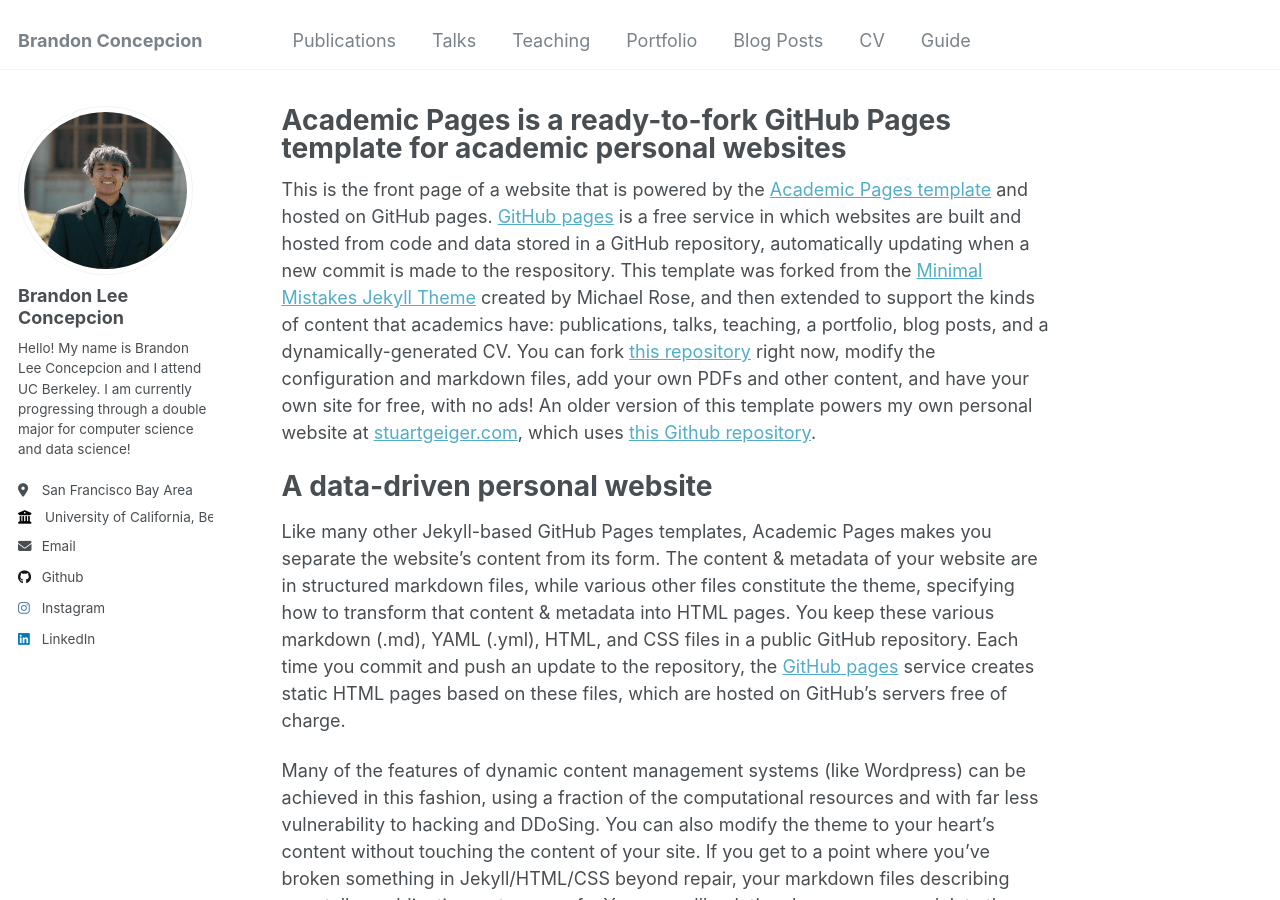
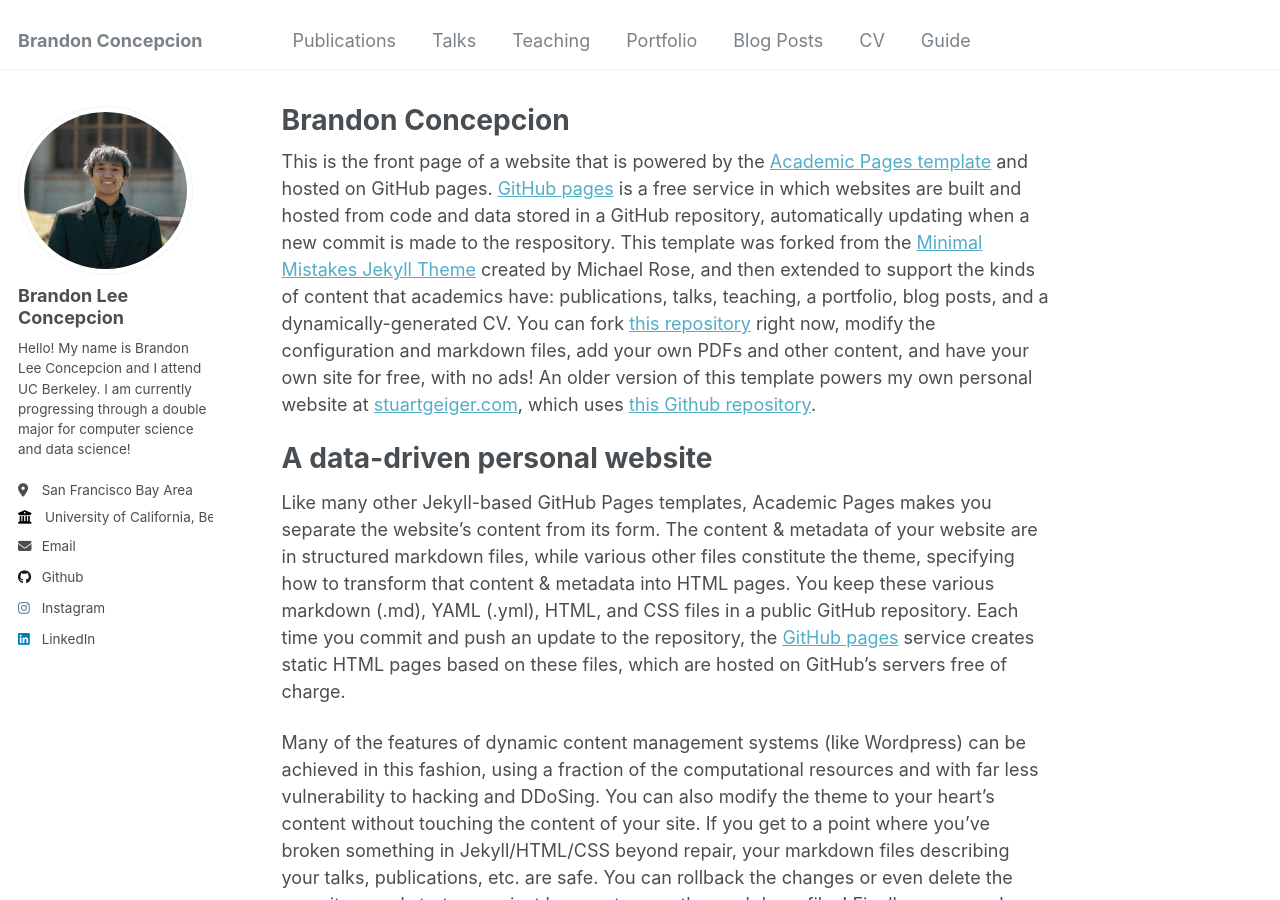
Before and after one commit to brandonconcepcion/brandonconcepcion.github.io, a Jekyll site: the page built from _pages/about.md, in a window 1280 px wide and 900 px high. Built offline with Jekyll 4.4.1, drawn with Linux system fonts in a browser that asks for light colours.

Commit message:
Changed favicon

```diff
--- a/_includes/head/custom.html
+++ b/_includes/head/custom.html
@@ -11,13 +11,13 @@
 <link rel="apple-touch-icon" sizes="144x144" href="{{ base_path }}/images/apple-touch-icon-144x144.png?v=M44lzPylqQ">
 <link rel="apple-touch-icon" sizes="152x152" href="{{ base_path }}/images/apple-touch-icon-152x152.png?v=M44lzPylqQ">
 <link rel="apple-touch-icon" sizes="180x180" href="{{ base_path }}/images/apple-touch-icon-180x180.png?v=M44lzPylqQ">
-<link rel="icon" type="image/png" href="{{ base_path }}/images/favicon-32x32.png?v=M44lzPylqQ" sizes="32x32">
+<link rel="icon" type="image/png" href="{{ base_path }}/images/favicon.ico" sizes="32x32">
 <link rel="icon" type="image/png" href="{{ base_path }}/images/android-chrome-192x192.png?v=M44lzPylqQ" sizes="192x192">
-<link rel="icon" type="image/png" href="{{ base_path }}/images/favicon-96x96.png?v=M44lzPylqQ" sizes="96x96">
-<link rel="icon" type="image/png" href="{{ base_path }}/images/favicon-16x16.png?v=M44lzPylqQ" sizes="16x16">
+<link rel="icon" type="image/png" href="{{ base_path }}/images/favicon.ico" sizes="96x96">
+<link rel="icon" type="image/png" href="{{ base_path }}/images/favicon.ico" sizes="16x16">
 <link rel="manifest" href="{{ base_path }}/images/manifest.json?v=M44lzPylqQ">
 <link rel="mask-icon" href="{{ base_path }}/images/safari-pinned-tab.svg?v=M44lzPylqQ" color="#000000">
-<link rel="shortcut icon" href="/images/favicon.ico?v=M44lzPylqQ">
+<link rel="shortcut icon" href="/images/favicon.ico">
 <meta name="msapplication-TileColor" content="#000000">
 <meta name="msapplication-TileImage" content="{{ base_path }}/images/mstile-144x144.png?v=M44lzPylqQ">
 <meta name="msapplication-config" content="{{ base_path }}/images/browserconfig.xml?v=M44lzPylqQ">
--- a/_pages/about.md
+++ b/_pages/about.md
@@ -1,6 +1,6 @@
 ---
 permalink: /
-title: "Academic Pages is a ready-to-fork GitHub Pages template for academic personal websites"
+title: "Brandon Concepcion"
 author_profile: true
 redirect_from:
   - /about/
```
